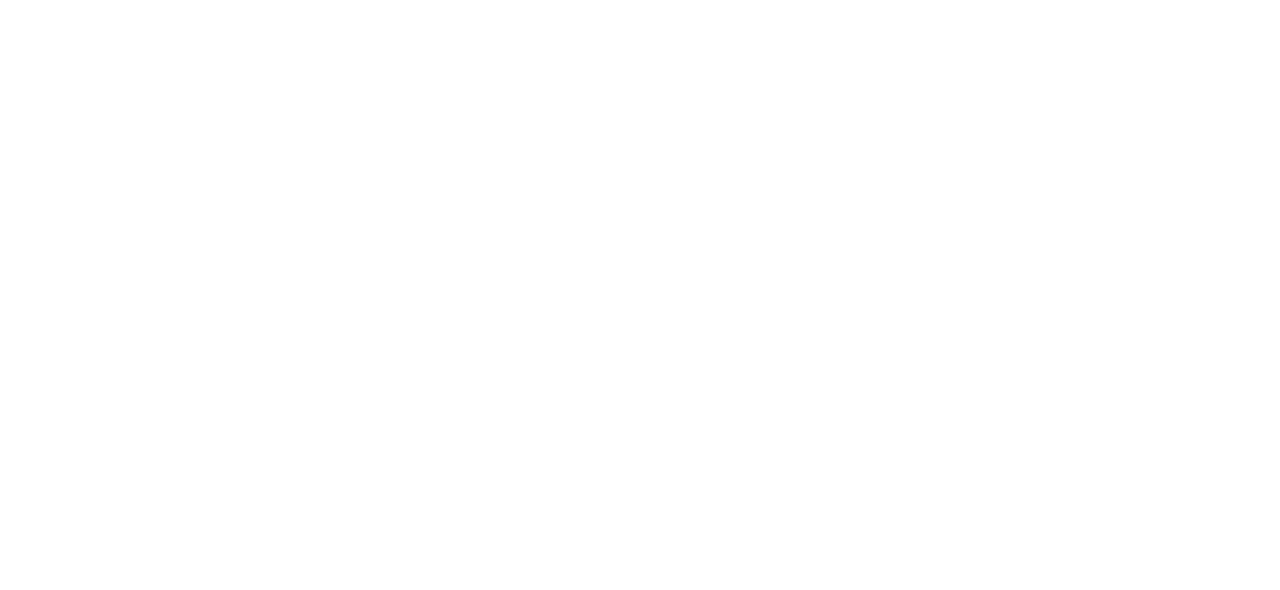
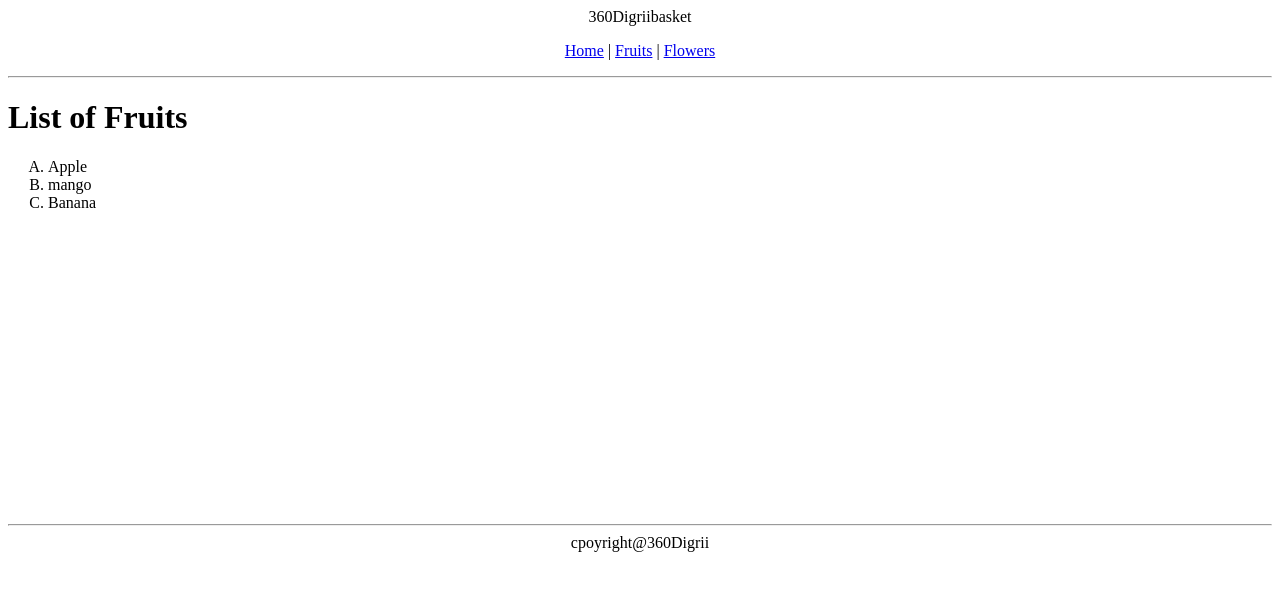
Before and after one commit to ASHWITHA29044/html-projects, a plain HTML site: page 360digrii basket/fruits.html in a window 1280 px wide. Drawn offline with Linux system fonts and the light colour scheme.

Commit message:
fruits is changed

```diff
--- a/360digrii basket/fruits.html
+++ b/360digrii basket/fruits.html
@@ -1,10 +1,50 @@
-<html lang="en">
+<!DOCTYPE html>
 <head>
-    <meta charset="UTF-8">
-    <meta name="viewport" content="width=device-width, initial-scale=1.0">
-    <title>Document</title>
 </head>
+
 <body>
+    <header>
+    <center>
+        360Digriibasket
+    </center>
+    </header>
+    <p align = "center">
+        <a href="index.html">Home</a> |
+        <a href="#">Fruits</a> |
+        <a href="flowers.html">Flowers</a>
+
+    </p>
+    <hr>
+    <h1><b>List of Fruits</b></h1>
+
+    <ol type="A">
+        <li>Apple</li>
+        <li>mango</li>
+        <li>Banana</li>
+    </ol>
+
+
+
+    <br>
+    <br>
+    <br>
+    <br>
+    <br>
+    <br>
+    <br>
+    <br>
+    <br>
+    <br>
+    <br>
+    <br>
+    <br>
+    <br>
+    <br>
+    <br>
+
+    <hr>
+    <header>
+        <center> cpoyright@360Digrii</center>
+    </header>
 
 </body>
-</html>
```
